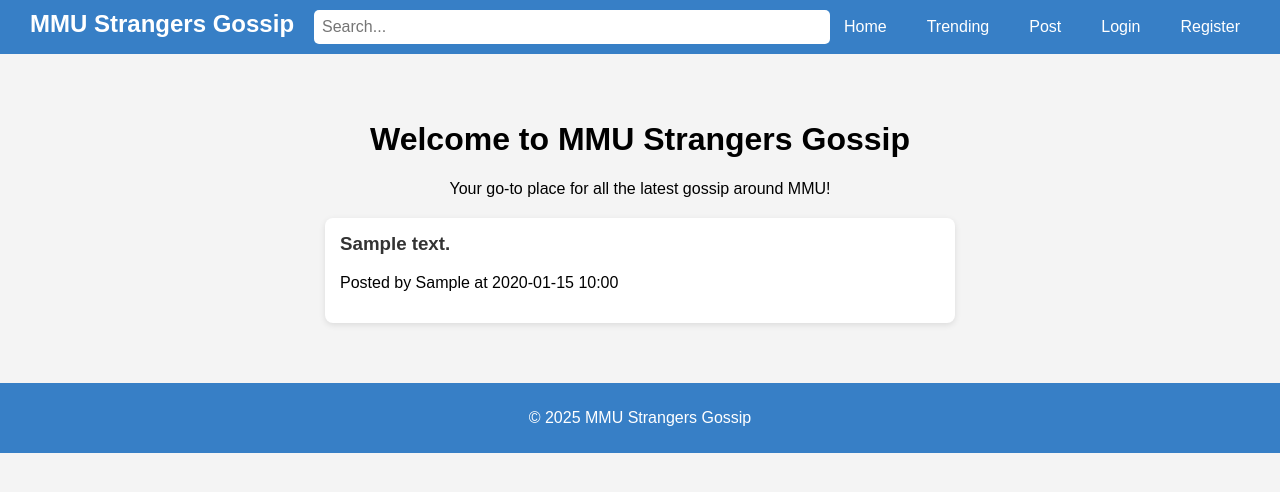
After one commit to LucasLau776/Strangers-Gossip-Group, a Django app: template confession/templates/confession/index.html in a window 1280 px wide. The commit adds this page. Shown: the top 492 px of the page. Run offline with Django 5.2, Linux system fonts and the light colour scheme; the template is opened without the code that fills it: values that come from a table or form of the project are taken from there, others are empty; tables that the repository leaves empty hold one stand-in row (values such as "Sample post").

Commit message:
Combine html with Django template

```diff
--- /dev/null
+++ b/confession/templates/confession/index.html
@@ -0,0 +1,180 @@
+<!DOCTYPE html>
+<html lang="en">
+<head>
+  <meta charset="UTF-8" />
+  <meta name="viewport" content="width=device-width, initial-scale=1.0"/>
+  <title>MMU Strangers Gossip</title>
+  <style>
+    body {
+      font-family: Arial, sans-serif;
+      margin: 0;
+      padding: 0;
+      background-color: #f4f4f4;
+    }
+
+    /* Top Navigation */
+    .top-nav {
+      display: flex;
+      justify-content: space-between;
+      background-color: #377FC6;
+      padding: 10px 20px;
+      position: fixed;
+      width: 100%;
+      top: 0;
+      z-index: 10;
+      box-sizing: border-box;
+      flex-wrap: wrap;
+    }
+
+    .logo a {
+      color: white;
+      text-decoration: none;
+      font-size: 1.5rem;
+      font-weight: bold;
+      padding: 5px 10px;
+    }
+
+    .search-container {
+      flex-grow: 1;
+      margin: 0 10px;
+    }
+
+    .search-container input {
+      width: 100%;
+      padding: 8px;
+      font-size: 1rem;
+      border-radius: 5px;
+      border: none;
+    }
+
+    .nav-links {
+      display: flex;
+      align-items: center;
+    }
+
+    .nav-links a {
+      color: white;
+      text-decoration: none;
+      margin: 0 10px;
+      font-size: 1rem;
+      padding: 5px 10px;
+    }
+
+    .nav-links a:hover {
+      text-decoration: underline;
+    }
+
+    /* Page Content */
+    .content {
+      padding: 100px 20px 40px;
+      text-align: center;
+    }
+
+    .content h1 {
+      font-size: 2rem;
+    }
+
+    /* Post Card */
+    .post-card {
+      background-color: white;
+      border-radius: 8px;
+      box-shadow: 0 2px 6px rgba(0, 0, 0, 0.1);
+      padding: 15px;
+      margin: 20px auto;
+      max-width: 600px;
+      text-align: left;
+      cursor: pointer;
+      transition: transform 0.2s;
+      text-decoration: none;
+      color: black;
+      display: block;
+    }
+
+    .post-card:hover {
+      transform: scale(1.02);
+      background-color: #f9f9f9;
+    }
+
+    .post-card h3 {
+      margin-top: 0;
+      color: #333;
+    }
+
+    /* Footer */
+    footer {
+      background-color: #377FC6;
+      color: white;
+      padding: 10px;
+      text-align: center;
+    }
+
+    /* Responsive adjustments */
+    @media (max-width: 768px) {
+      .top-nav {
+        flex-direction: column;
+        align-items: center;
+        padding: 10px;
+      }
+
+      .logo a {
+        font-size: 1.2rem;
+        margin-bottom: 10px;
+      }
+
+      .nav-links {
+        flex-direction: column;
+        margin-top: 10px;
+      }
+
+      .nav-links a {
+        margin: 5px 0;
+      }
+
+      .search-container {
+        width: 100%;
+      }
+    }
+  </style>
+</head>
+<body>
+
+  <!-- Top Navigation -->
+  <div class="top-nav">
+    <div class="logo">
+      <a href="{% url 'index' %}">MMU Strangers Gossip</a>
+    </div>
+
+    <form method="GET" action="{% url 'search' %}" class="search-container">
+      <input type="text" name="q" placeholder="Search..." required>
+    </form>
+
+    <div class="nav-links">
+      <a href="{% url 'index' %}">Home</a>
+      <a href="{% url 'trending' %}">Trending</a>
+      <a href="{% url 'post_confession' %}">Post</a>
+      <a href="{% url 'login' %}">Login</a>
+      <a href="{% url 'register' %}">Register</a>
+    </div>
+  </div>
+
+  <div class="content">
+    <h1>Welcome to MMU Strangers Gossip</h1>
+    <p>Your go-to place for all the latest gossip around MMU!</p>
+
+    <!-- Real Confessions -->
+    {% for confession in confessions %}
+      <a href="{% url 'full_post' confession.id %}" class="post-card">
+        <h3>{{ confession.content|truncatechars:50 }}</h3>
+        <p>Posted by {{ confession.user }} at {{ confession.timestamp|date:"Y-m-d H:i" }}</p>
+      </a>
+    {% empty %}
+      <p>No posts yet. Be the first to confess!</p>
+    {% endfor %}
+  </div>
+
+  <footer>
+    <p>© 2025 MMU Strangers Gossip</p>
+  </footer>
+
+</body>
+</html>
```
Also changed, not shown: confession/templates/confession/full_post.html (added, +192 -0 lines), confession/templates/confession/login.html (+10 -8 lines), confession/templates/confession/new_post.html (added, +32 -0 lines), confession/views.py (+74 -0 lines), confession/migrations/0003_confession_upvotes.py (added).
